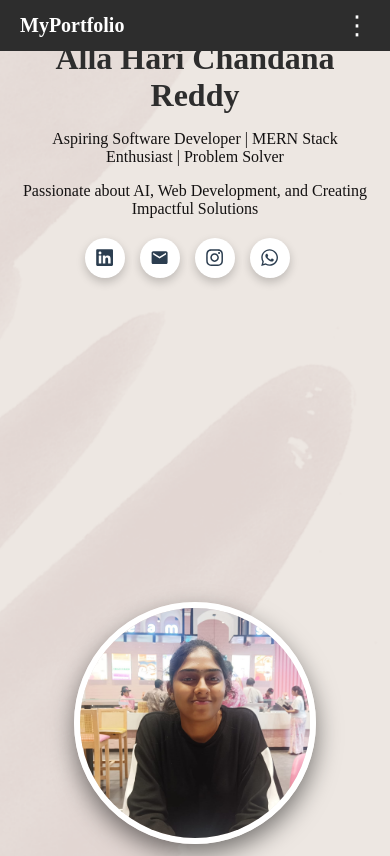
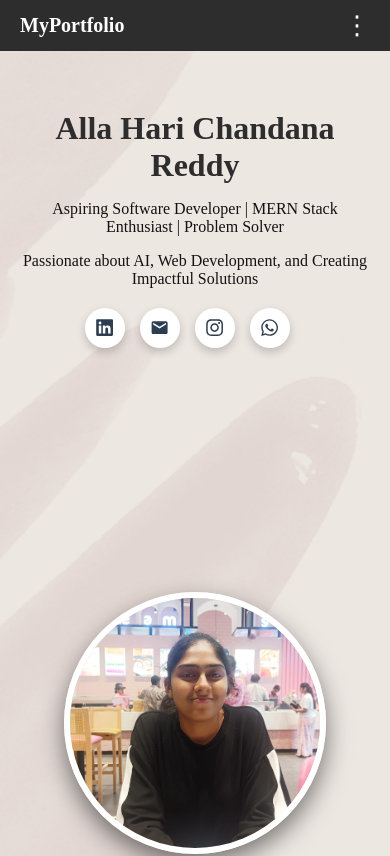
Before and after one commit to Hari-2205/my_portfolio, a React (Create React App) app: page / in a window 390 px wide. Shown: the top 856 px of the page. Built offline with nearby package versions, Linux system fonts and the light colour scheme; a web font is replaced by a local one.

Commit message:
updated4

```diff
--- a/src/App.css
+++ b/src/App.css
@@ -901,26 +901,16 @@ footer {
 
 /* Move profile pic up for mobile */
 @media (max-width: 900px) {
-  .hero {
-    flex-direction: column;
-    text-align: center;
-    padding: 40px 20px 20px; /* reduce top padding */
-  }
-
-  .hero-content {
-    margin-top: 0; /* remove extra margin pushing down */
-  }
-
   .hero-image {
-    position: relative;
-    top: -40px; /* move image up */
+    position: relative;      /* enable moving with top */
+    top: -60px;              /* move the whole image container up, adjust as needed */
     display: flex;
-    justify-content: center;
+    justify-content: center;  /* keep it centered horizontally */
     align-items: center;
   }
 
   .profile-pic-large {
-    width: 230px;
-    height: 230px;
+    width: 250px;
+    height: 250px;
   }
 }
```
